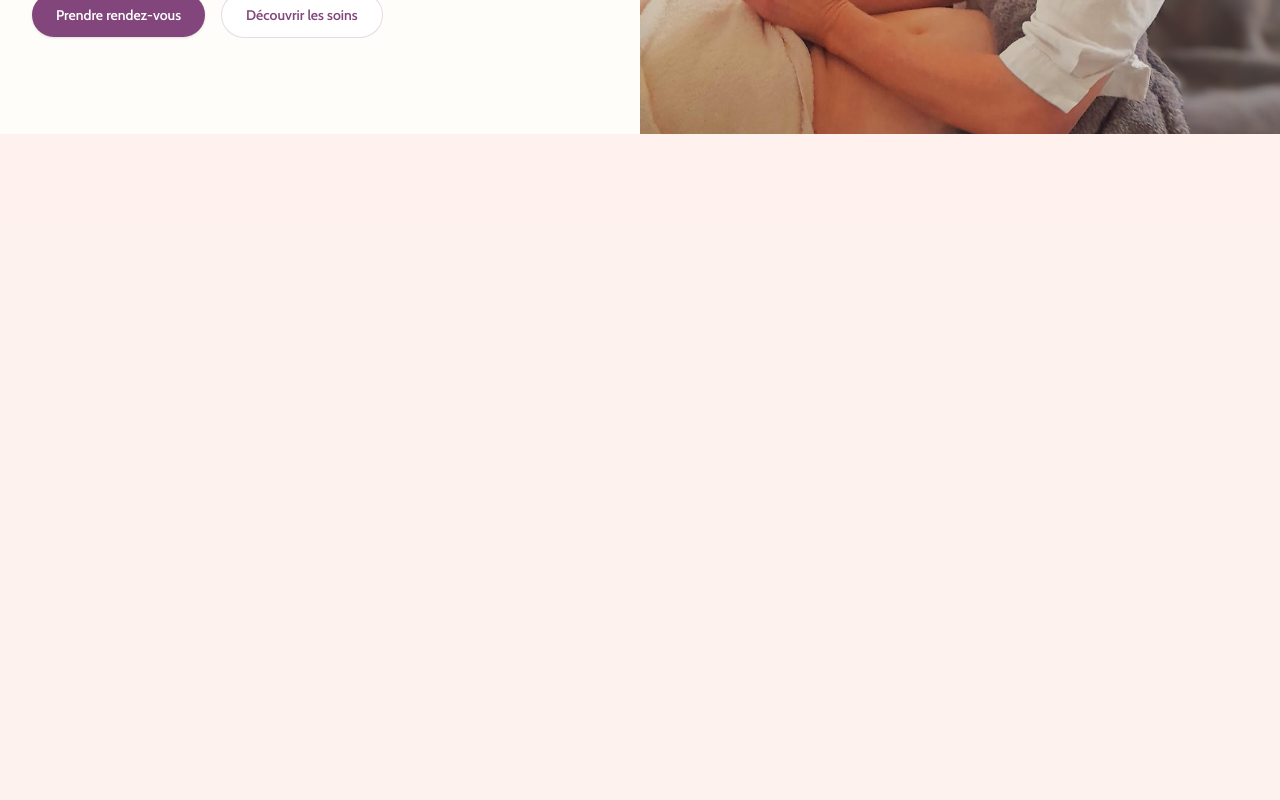
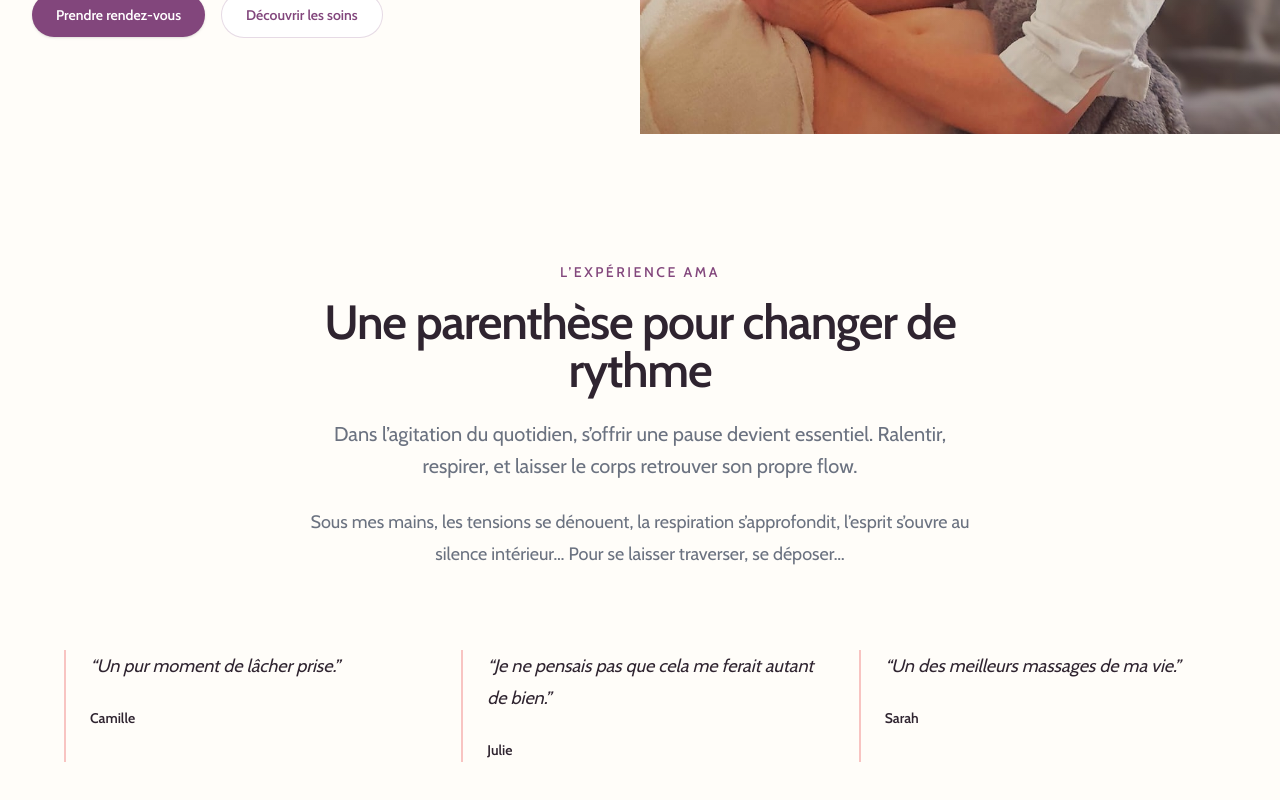
Before and after one commit to sgautier-dev/amamassageyoga, a Next.js app: page / in a window 1280 px wide. Shown: the part 536-1336 px from the top of the page. Built offline with nearby package versions, Linux system fonts and the light colour scheme.

Commit message:
experience added

```diff
--- a/src/app/page.tsx
+++ b/src/app/page.tsx
@@ -1,3 +1,4 @@
+import Experience from "@/components/Experience"
 import Header from "@/components/Header"
 import Hero from "@/components/Hero"
 
@@ -6,8 +7,7 @@ export default function HomePage() {
 		<main>
 			<Header />
 			<Hero />
-            {/* Temporary section to test sticky header behavior */}
-      <section className="min-h-[200vh] bg-ama-pink/10" />
+			<Experience />
 		</main>
 	)
 }
--- /dev/null
+++ b/src/components/Experience.tsx
@@ -0,0 +1,69 @@
+const testimonials = [
+	{
+		quote: "Un pur moment de lâcher prise.",
+		author: "Camille",
+	},
+	{
+		quote: "Je ne pensais pas que cela me ferait autant de bien.",
+		author: "Julie",
+	},
+	{
+		quote: "Un des meilleurs massages de ma vie.",
+		author: "Sarah",
+	},
+]
+
+export default function Experience() {
+	return (
+		<section
+			id="experience"
+			aria-labelledby="experience-heading"
+			className="py-24 sm:py-32"
+		>
+			<div className="mx-auto max-w-7xl px-6 lg:px-8">
+				<div className="mx-auto max-w-2xl text-center">
+					<p className="text-sm font-medium uppercase tracking-[0.18em] text-ama-purple">
+						L’expérience AMA
+					</p>
+
+					<h2
+						id="experience-heading"
+						className="mt-4 text-4xl font-semibold tracking-tight text-foreground sm:text-5xl"
+					>
+						Une parenthèse pour changer de rythme
+					</h2>
+
+					<p className="mt-6 text-lg leading-8 text-muted sm:text-xl">
+						Dans l’agitation du quotidien, s’offrir une pause devient essentiel.
+						Ralentir, respirer, et laisser le corps retrouver son propre flow.
+					</p>
+
+					<p className="mt-6 text-base leading-8 text-muted sm:text-lg">
+						Sous mes mains, les tensions se dénouent, la respiration
+						s’approfondit, l’esprit s’ouvre au silence intérieur… Pour se
+						laisser traverser, se déposer…
+					</p>
+				</div>
+
+				<div className="mx-auto mt-16 grid max-w-6xl grid-cols-1 gap-10 sm:mt-20 lg:grid-cols-3">
+					{testimonials.map((testimonial) => (
+						<figure
+							key={testimonial.author + testimonial.quote}
+							className="border-l-2 border-ama-pink/50 pl-6"
+						>
+							<blockquote className="text-lg leading-8 text-foreground italic">
+								<p>“{testimonial.quote}”</p>
+							</blockquote>
+
+							<figcaption className="mt-6 text-sm leading-6">
+								<span className="font-semibold text-foreground">
+									{testimonial.author}
+								</span>
+							</figcaption>
+						</figure>
+					))}
+				</div>
+			</div>
+		</section>
+	)
+}
--- a/src/components/Header.tsx
+++ b/src/components/Header.tsx
@@ -96,7 +96,7 @@ export default function Header() {
 			>
 				<div className="fixed inset-0 z-50 bg-black/20" />
 
-				<DialogPanel className="fixed inset-y-0 right-0 z-50 w-full overflow-y-auto bg-background px-6 py-6 sm:max-w-sm sm:ring-1 sm:ring-ama-purple/10">
+				<DialogPanel className="fixed inset-y-0 right-0 z-50 w-full overflow-y-auto bg-background px-6 py-0 sm:max-w-sm sm:ring-1 sm:ring-ama-purple/10">
 					<div className="flex items-center">
 						<Link
 							href="/"
@@ -109,7 +109,7 @@ export default function Header() {
 								alt="AMA Massage et Yoga"
 								width={140}
 								height={48}
-								className="h-10 w-auto"
+								className="h-20 sm:h-25 w-auto"
 							/>
 						</Link>
 
```
